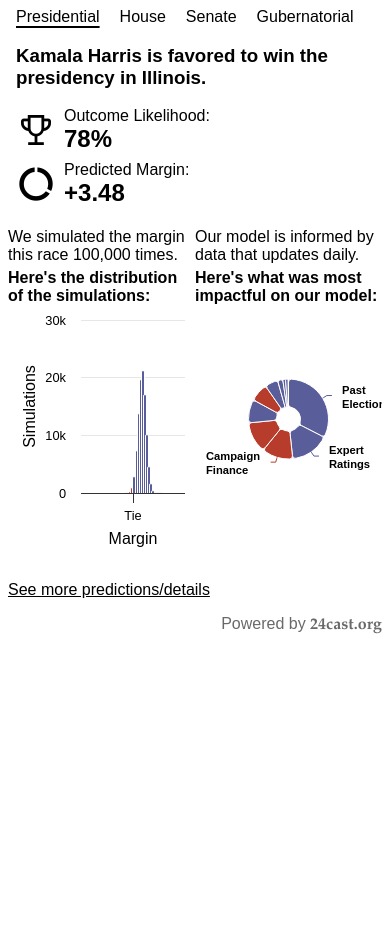
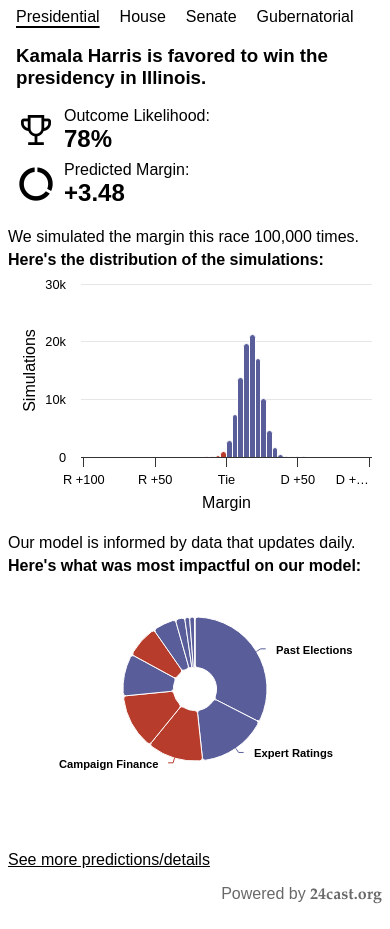
Before and after one commit to BPR-Data-Team/ElectionModel2024-site, a Next.js app: page /%5Fprivate/wl/iframes in a window 390 px wide. Before the commit the page ends 844 px from the top, so only its background shows below. Built offline with nearby package versions, Linux system fonts and the light colour scheme; a web font is replaced by a local one.

Commit message:
Update page.module.css

```diff
--- a/src/app/(special-projects)/%5Fprivate/wl/iframes/page.module.css
+++ b/src/app/(special-projects)/%5Fprivate/wl/iframes/page.module.css
@@ -85,8 +85,11 @@
   box-sizing: border-box;
   margin-block-start: 1em;
 
-  & p {
-    text-wrap: balance;
+}
+
+@media (max-width: 500px) {
+  .vizBlock {
+    flex-direction: column;
   }
 }
 
```
